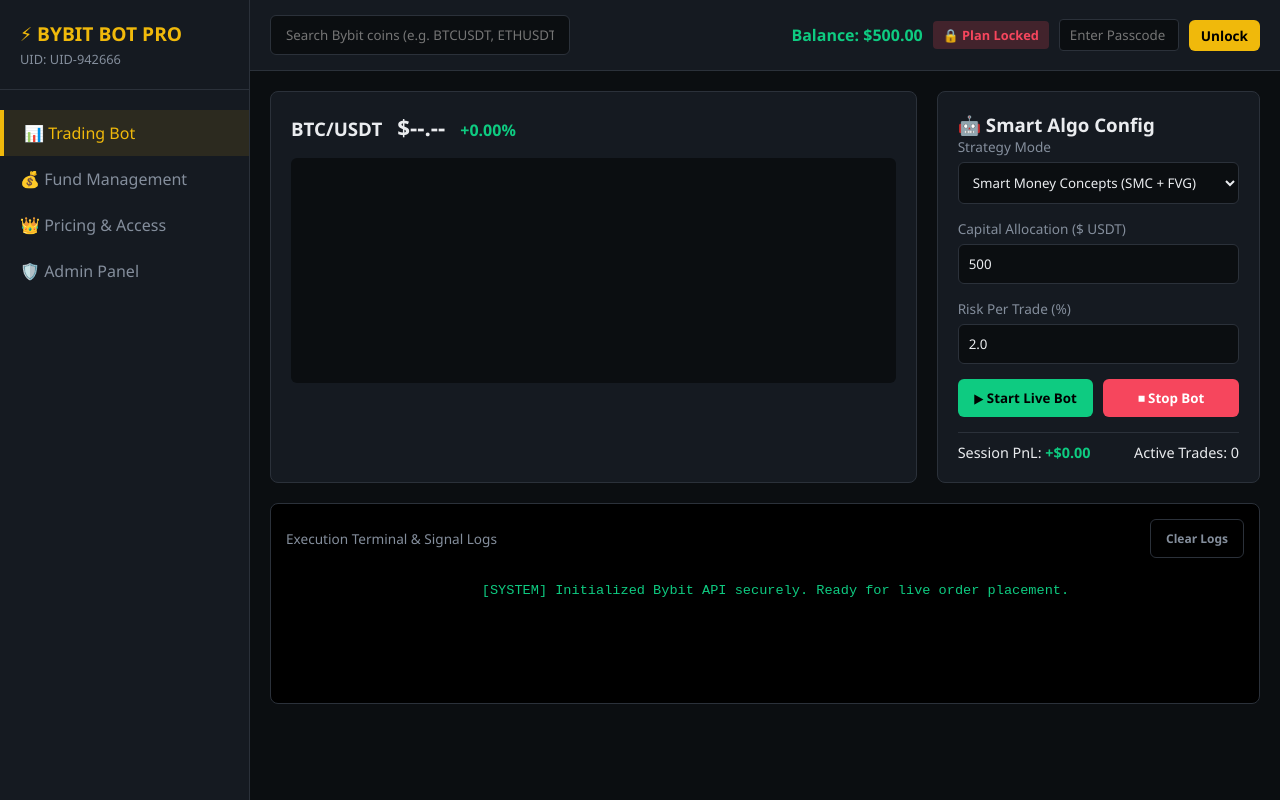
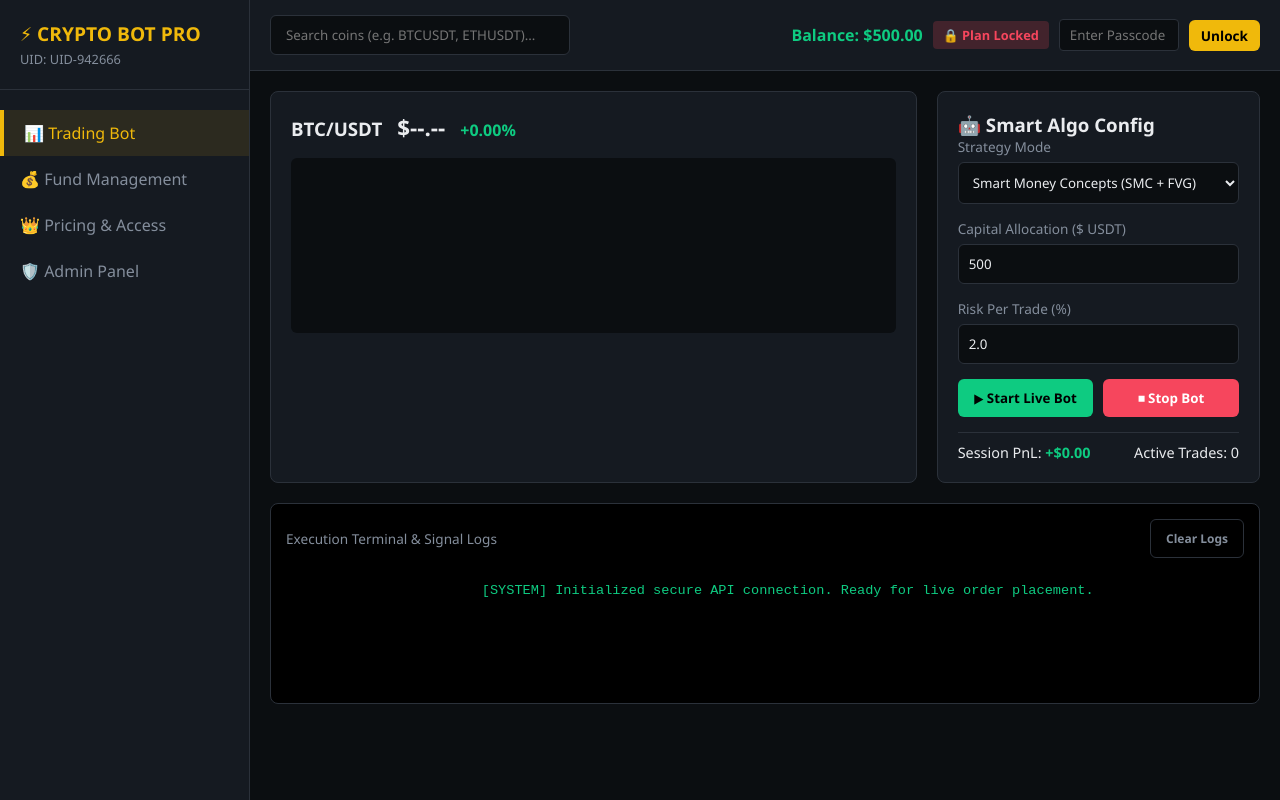
Before and after one commit to Malikkewebsite/My-Trading-Bot, a website: page public/index.html in a window 1280 px wide. Drawn offline with Linux system fonts and the light colour scheme; no server answers.

Commit message:
Update index.html

```diff
--- a/public/index.html
+++ b/public/index.html
@@ -2,8 +2,8 @@
 <html lang="en">
 <head>
     <meta charset="UTF-8">
-    <meta name="viewport" content="width=device-width, initial-scale=1.0">
-    <title>BYBIT BOT PRO - Advanced Automated Trading</title>
+    <meta name="viewport" content="width=device-width, initial-scale=1.0, maximum-scale=1.0, user-scalable=no">
+    <title>CRYPTO BOT PRO - Advanced Automated Trading</title>
     <link rel="stylesheet" href="style.css">
 </head>
 <body>
@@ -11,7 +11,7 @@
         <!-- Sidebar Navigation -->
         <aside class="sidebar">
             <div class="logo-area">
-                <h2>⚡ BYBIT BOT PRO</h2>
+                <h2>⚡ CRYPTO BOT PRO</h2>
                 <span id="user-uid-badge" class="uid-tag">UID: Loading...</span>
             </div>
             <ul class="nav-links">
@@ -27,7 +27,7 @@
             <!-- Top Header Bar -->
             <header class="top-bar">
                 <div class="search-box-wrapper">
-                    <input type="text" id="coin-search" placeholder="Search Bybit coins (e.g. BTCUSDT, ETHUSDT)..." onkeyup="filterCoins()">
+                    <input type="text" id="coin-search" placeholder="Search coins (e.g. BTCUSDT, ETHUSDT)..." oninput="filterCoins()" onfocus="showCoinDropdown()">
                     <div id="coin-dropdown" class="coin-dropdown hidden"></div>
                 </div>
                 <div class="user-quick-info">
@@ -48,7 +48,7 @@
                             <span id="coin-change" class="change-tag">+0.00%</span>
                         </div>
                         <div class="mock-chart-box">
-                            <canvas id="priceCanvas" width="400" height="200"></canvas>
+                            <canvas id="priceCanvas"></canvas>
                         </div>
                     </div>
 
@@ -58,7 +58,7 @@
                             <label>Strategy Mode</label>
                             <select id="strategy-select">
                                 <option>Smart Money Concepts (SMC + FVG)</option>
-                                <option>50/200 EMA Crossover Scalper</option>
+                                <option>EMA Strategy</option>
                                 <option>Dynamic Grid Arbitrage</option>
                             </select>
                         </div>
@@ -87,7 +87,7 @@
                         <button onclick="clearLogs()" class="btn-clear">Clear Logs</button>
                     </div>
                     <div id="terminal-logs" class="terminal-body">
-                        [SYSTEM] Initialized Bybit API securely. Ready for live order placement.
+                        [SYSTEM] Initialized secure API connection. Ready for live order placement.
                     </div>
                 </div>
             </section>
@@ -160,7 +160,7 @@
                         <div class="price">$15<span>/14 days</span></div>
                         <ul>
                             <li>✔ 3 Concurrent Bots</li>
-                            <li>✔ Advanced FVG & EMA 50/200</li>
+                            <li>✔ Advanced FVG & Trend Filters</li>
                             <li>✔ Auto Break-Even (1:1.5 RR)</li>
                         </ul>
                         <button onclick="selectPlan('Pro Trader')" class="btn-primary">Select Plan</button>
```
